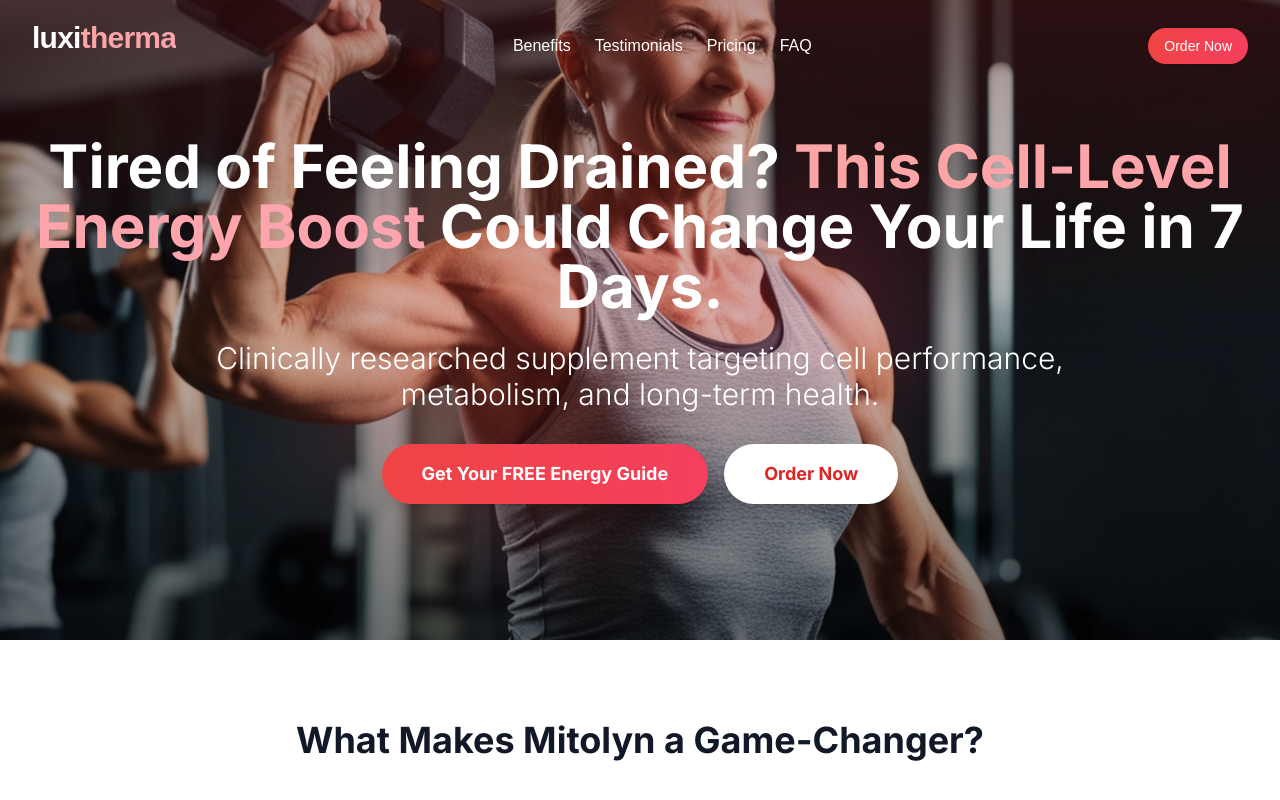
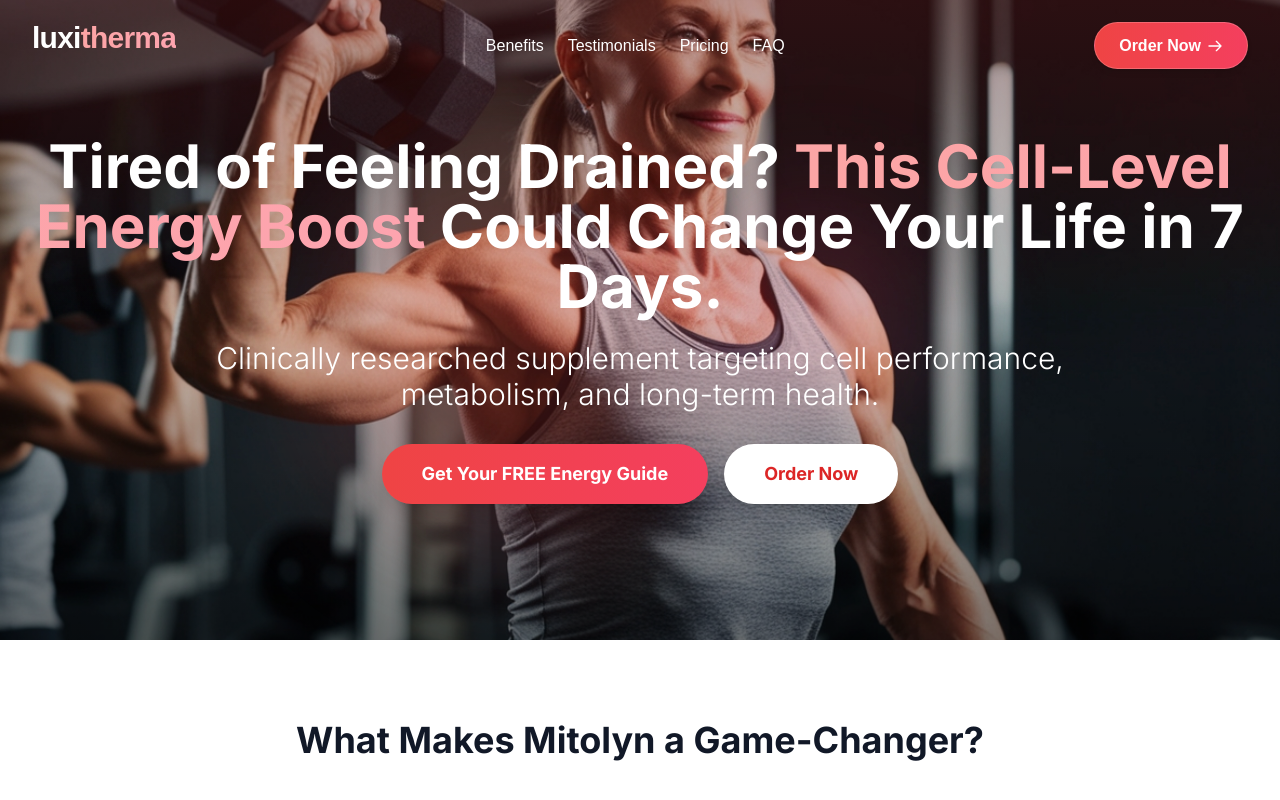
Before and after one commit to kaowserf/luxitherma, a Next.js app: page / in a window 1280 px wide. Shown: the top 800 px of the page. Built offline with nearby package versions, Linux system fonts and the light colour scheme.

Commit message:
Enhance navbar 'Order Now' button with animated design

```diff
--- a/app/components/Navbar.js
+++ b/app/components/Navbar.js
@@ -92,14 +92,23 @@ export default function Navbar({ openModal }) {
           </div>
 
           {/* Order Now Button */}
-          <div className={`${scrolled ? 'text-gray-900' : 'text-white'} hover:text-red-400 transition-colors duration-300 cursor-pointer`}>
+          <div className="cursor-pointer">
             <button
               onClick={handleOrderClick}
-              className={`bg-gradient-to-r from-red-500 to-rose-500 hover:from-red-600 hover:to-rose-600
-                    text-white px-4 py-2 rounded-full text-sm font-medium transition-all duration-300
-                    transform hover:scale-105 shadow hover:shadow-lg`}
+              className={`relative overflow-hidden group bg-gradient-to-r from-red-500 to-rose-500
+                    hover:from-red-600 hover:to-rose-600 text-white px-6 py-2.5 rounded-full
+                    font-bold transition-all duration-300 transform hover:scale-105
+                    shadow-md hover:shadow-xl border border-white/10 ${
+                      scrolled ? 'border-red-400/20' : 'border-white/20'
+                    }`}
             >
-              Order Now
+              <span className="relative z-10 flex items-center">
+                Order Now
+                <svg xmlns="http://www.w3.org/2000/svg" className="h-4 w-4 ml-1.5 group-hover:translate-x-1 transition-transform duration-300" fill="none" viewBox="0 0 24 24" stroke="currentColor">
+                  <path strokeLinecap="round" strokeLinejoin="round" strokeWidth={2} d="M14 5l7 7m0 0l-7 7m7-7H3" />
+                </svg>
+              </span>
+              <span className="absolute inset-0 w-full h-full bg-gradient-to-r from-white/0 via-white/10 to-white/0 transform -skew-x-12 -translate-x-full group-hover:translate-x-full transition-transform duration-700"></span>
             </button>
           </div>
         </div>
```
